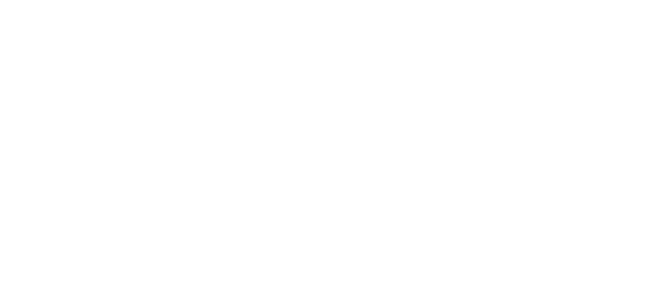
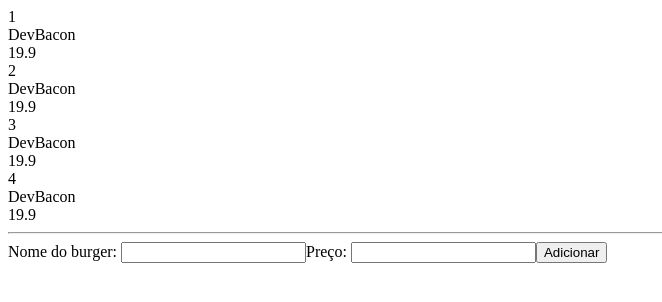
Before and after one commit to EduardoF0rtes/frontend-devburger, a React (Vite) app in the folder devburger/: page / in a window 1280 px wide. Shown: the top 302 px of the page, without its empty margins (0-662 px from the left). Built offline with nearby package versions, Linux system fonts and the light colour scheme.

Commit message:
create Context e Components
Criei os components para pagina Cardapio. AdicionaItem, Cardapio e Cards. Tambem criei Contexts CardapioContext.
Consigo adicionar novos itens ao Cardapio.

```diff
--- a/devburger/index.html
+++ b/devburger/index.html
@@ -1,5 +1,5 @@
 <!DOCTYPE html>
-<html lang="en">
+<html lang="pt-br">
   <head>
     <meta charset="UTF-8" />
     <link rel="icon" type="image/svg+xml" href="/src/favicon.svg" />
--- a/devburger/src/App.jsx
+++ b/devburger/src/App.jsx
@@ -1,11 +1,22 @@
+import React from "react";
+import CardapioProvider from "./contexts/CardapioContext";
+import Cardapio from "./components/Cardapio";
+import AddItem from './components/AdicionaItem';
 
-function App() {
+  function App() {
 
-  return (
-    <div className="App">
+    return (
+      <>
+        <CardapioProvider>
+          <Cardapio>
 
-    </div>
-  )
-}
+          </Cardapio>
+          <hr />
+          <AddItem>
+          </AddItem>
+        </CardapioProvider>
+      </>
+    )
+  }
 
 export default App
--- /dev/null
+++ b/devburger/src/components/AdicionaItem.jsx
@@ -0,0 +1,34 @@
+import React, {useContext, useState} from "react";
+import { CardapioContext } from "../contexts/CardapioContext";
+
+const AddItem = () => {
+    const {adcBurger} = useContext(CardapioContext);
+    const [item, setItem] = useState({title: 'UmBurger', preco: 10});
+    const [preco, setPreco] = useState();
+    const formSubmit = e => {
+        e.preventDefault()
+        adcBurger(item)
+    }
+    const inputPreco = e => {
+        setPreco({
+            ...preco,
+            preco: e.target.preco
+        })
+    }
+    const inputChange = e => {
+        setItem({
+            ...item,
+            title: e.target.value,
+        })
+    }
+    return (
+        <form onSubmit={formSubmit}>
+            <label htmlFor="title">Nome do burger: </label>
+            <input type="text" name="title" id="title" onChange={inputChange} />
+            <label htmlFor="preco">Preço: </label>
+            <input type="number" name="preco" id="preco" onChange={inputPreco} />
+            <button>Adicionar</button>
+        </form>
+    )
+}
+export default AddItem
--- /dev/null
+++ b/devburger/src/components/Cardapio.jsx
@@ -0,0 +1,17 @@
+import React, { useContext } from "react";
+import { CardapioContext } from "../contexts/CardapioContext";
+import Cards from "./Cards";
+
+const Cardapio = () => {
+    const context = useContext(CardapioContext);
+    const data = context.cardapio.map(burger => (
+        <Cards key={burger.id} burger={burger}>
+        </Cards>
+    ))
+        return (
+            <div>
+                {data}
+            </div>
+        )
+};
+export default Cardapio;
--- /dev/null
+++ b/devburger/src/components/Cards.jsx
@@ -0,0 +1,13 @@
+import React from "react";
+
+const Cards = ({ burger }) => {
+    return (
+        <div>
+            {burger.id} <br />
+            {burger.title} <br />
+            {burger.preco} <br />
+        </div>
+    );
+};
+
+export default Cards
--- /dev/null
+++ b/devburger/src/contexts/CardapioContext.jsx
@@ -0,0 +1,25 @@
+import React, {useState, createContext} from "react";
+export const CardapioContext = createContext();
+
+const CardapioProvider = ({ children }) => {
+    const [cardapio, setCardapio] = useState([
+        {id:1, title: 'DevBacon', preco: 19.9},
+        {id:2, title: 'DevBacon', preco: 19.9},
+        {id:3, title: 'DevBacon', preco: 19.9},
+        {id:4, title: 'DevBacon', preco: 19.9}
+    ]);
+    const adcBurger = burger => {
+        const newBurger = {
+            id: cardapio.length +1,
+            title: burger.title,
+            preco: burger.preco,
+        };
+        setCardapio([...cardapio, newBurger])
+    }
+    return (
+        <CardapioContext.Provider value = {{cardapio, adcBurger}} >
+            {children}
+        </CardapioContext.Provider>
+    )
+};
+export default CardapioProvider
```
Also changed, not shown: 1 other file (tests, documents, lock files or other folders).
